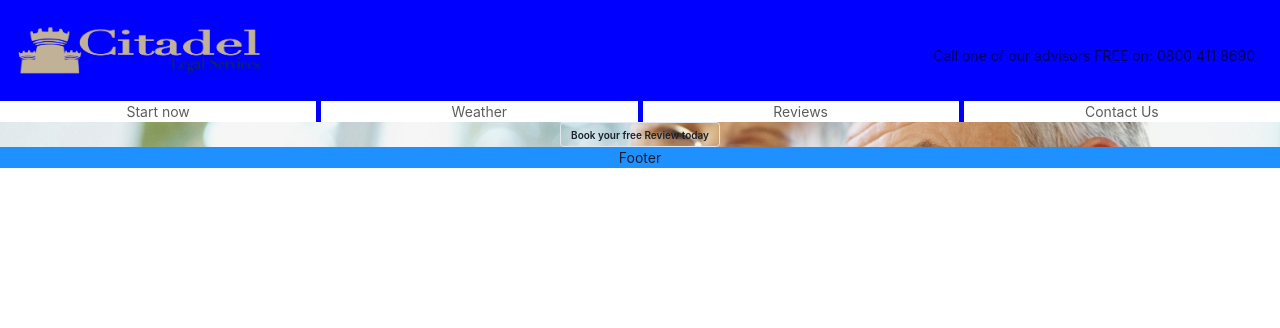
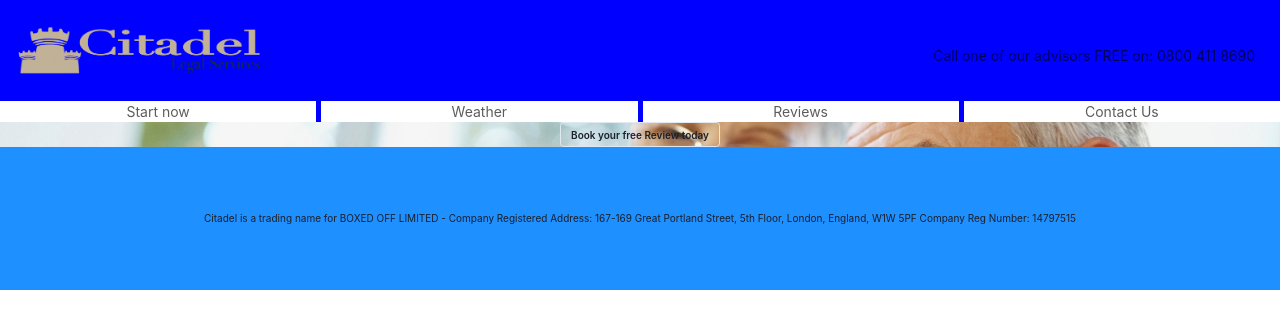
Before and after one commit to fabzsbergamo/Citadel-master, a React (Vite) app: page / in a window 1280 px wide. Shown: the top 328 px of the page. Built offline with nearby package versions, Linux system fonts and the light colour scheme.

Commit message:
Footer updates

```diff
--- a/src/App.tsx
+++ b/src/App.tsx
@@ -3,6 +3,7 @@ import './App.css'
 import Navbar from './components/Navbar'
 import 'bootstrap/dist/css/bootstrap.css'
 import Welcome from './components/Welcome'
+import Footer from './components/Footer'
 
 
 function App() {
@@ -14,7 +15,8 @@ function App() {
     <GridItem area='main' bg='dodgerblue'>
       <Welcome/>
     </GridItem>
-    <GridItem area='footer' bg='dodgerblue'>Footer</GridItem>
+    <GridItem area='footer' bg='dodgerblue'>
+      <Footer/></GridItem>
   </Grid>
 }
 
--- /dev/null
+++ b/src/components/Footer.tsx
@@ -0,0 +1,18 @@
+import { Box } from '@chakra-ui/react'
+// import bgpic from '../assets/Estate-Planning-thumbnail.png'
+import styles from './footer.module.scss'
+
+const Footer = () => {
+
+  return (
+    <>
+    <Box>
+    <div className={styles.box}>
+    Citadel is a trading name for BOXED OFF LIMITED - Company Registered Address: 167-169 Great Portland Street, 5th Floor, London, England, W1W 5PF Company Reg Number: 14797515
+    </div>
+    </Box>
+    </>
+  )
+}
+
+export default Footer
--- /dev/null
+++ b/src/components/footer.module.scss
@@ -0,0 +1,8 @@
+.box {
+display: flex;
+  text-align: center;
+  justify-content: center;
+  font-weight:normal;
+  font-size: 10px;
+  padding: 5%;
+}
```
